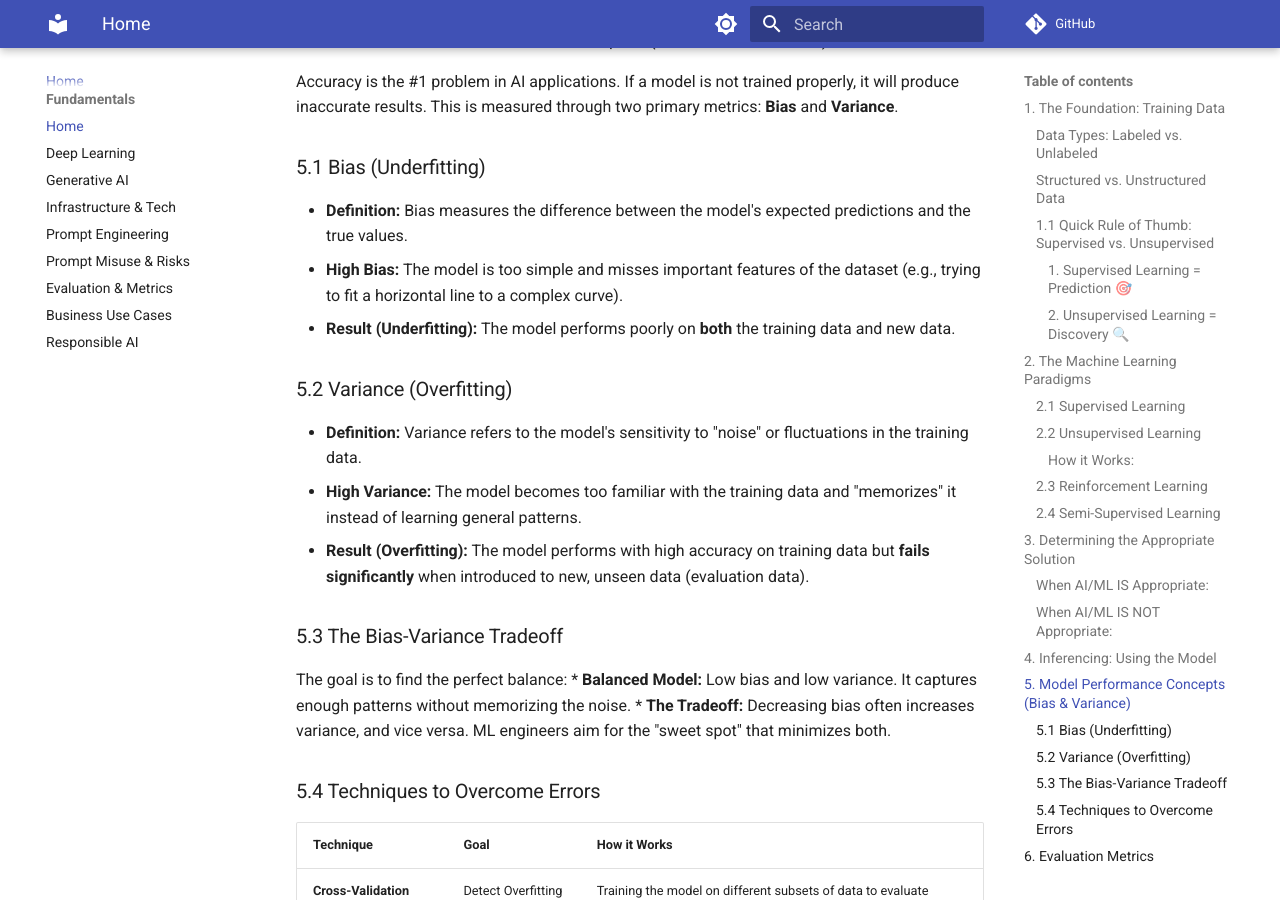
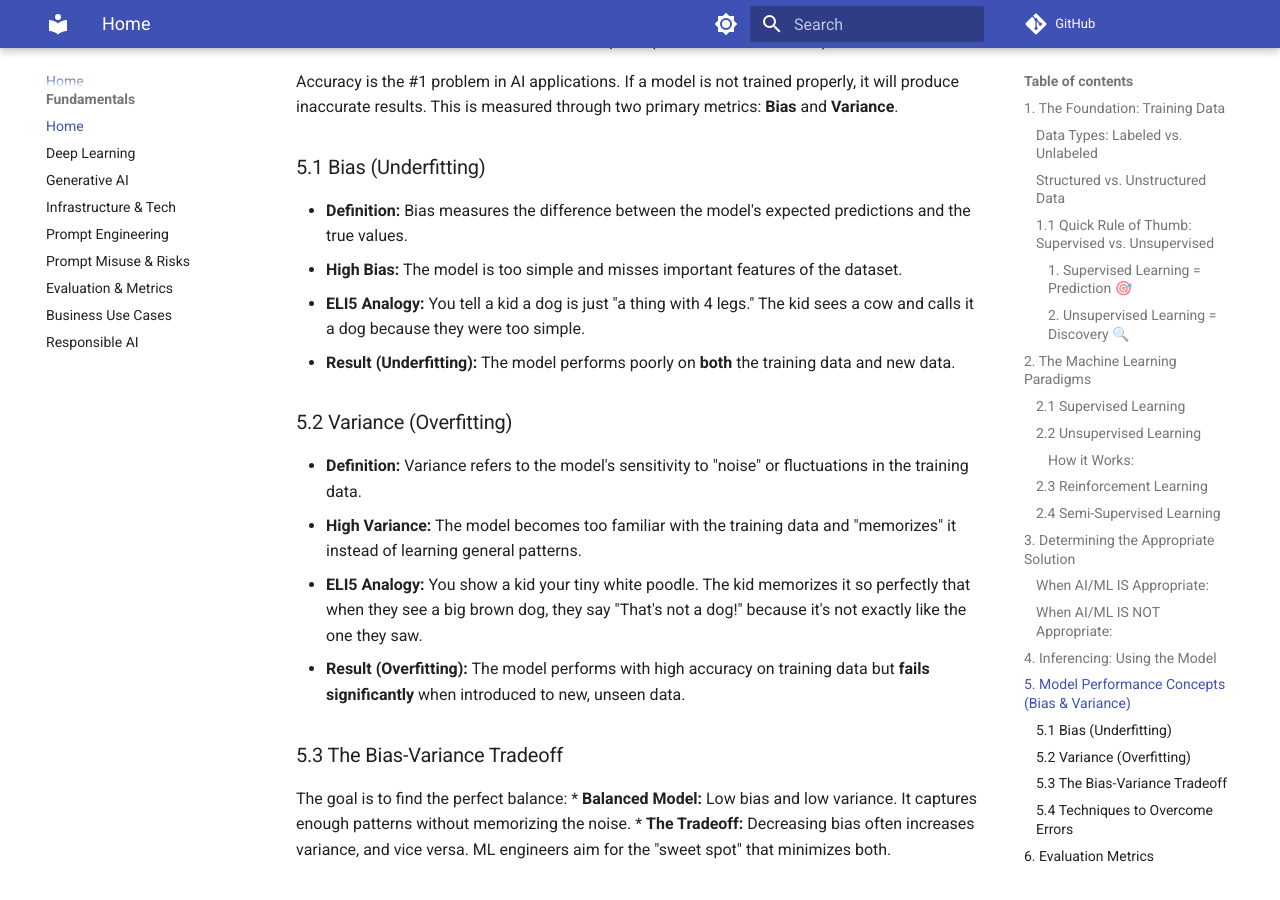
Before and after one commit to kvcenation5/aws-ai-practitioner-exam, an MkDocs documentation site: the page built from docs/index.md, in a window 1280 px wide and 900 px high, scrolled down 4827 px. Built offline with MkDocs 1.6.1 and Material for MkDocs 9.7.7, drawn with Linux system fonts in a browser that asks for light colours; comment, search, counter and statistics services are not loaded.

Commit message:
Add ELI5 Dog vs Cow analogy for Bias/Variance

```diff
--- a/docs/index.md
+++ b/docs/index.md
@@ -138,13 +138,15 @@ Accuracy is the #1 problem in AI applications. If a model is not trained properl
 
 ### 5.1 Bias (Underfitting)
 *   **Definition:** Bias measures the difference between the model's expected predictions and the true values.
-*   **High Bias:** The model is too simple and misses important features of the dataset (e.g., trying to fit a horizontal line to a complex curve).
+*   **High Bias:** The model is too simple and misses important features of the dataset.
+*   **ELI5 Analogy:** You tell a kid a dog is just "a thing with 4 legs." The kid sees a cow and calls it a dog because they were too simple.
 *   **Result (Underfitting):** The model performs poorly on **both** the training data and new data.
 
 ### 5.2 Variance (Overfitting)
 *   **Definition:** Variance refers to the model's sensitivity to "noise" or fluctuations in the training data.
 *   **High Variance:** The model becomes too familiar with the training data and "memorizes" it instead of learning general patterns.
-*   **Result (Overfitting):** The model performs with high accuracy on training data but **fails significantly** when introduced to new, unseen data (evaluation data).
+*   **ELI5 Analogy:** You show a kid your tiny white poodle. The kid memorizes it so perfectly that when they see a big brown dog, they say "That's not a dog!" because it's not exactly like the one they saw.
+*   **Result (Overfitting):** The model performs with high accuracy on training data but **fails significantly** when introduced to new, unseen data.
 
 ### 5.3 The Bias-Variance Tradeoff
 The goal is to find the perfect balance:
```
